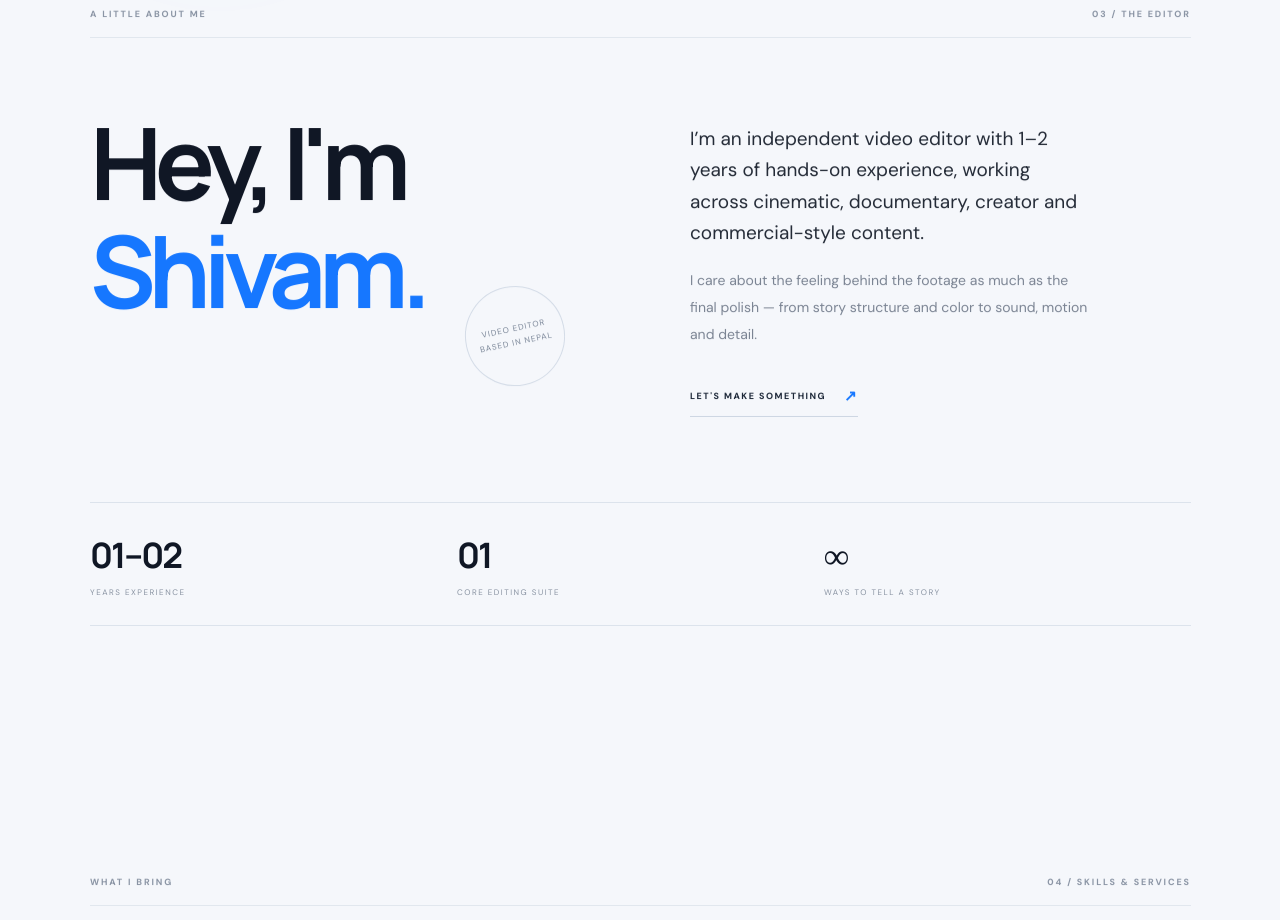
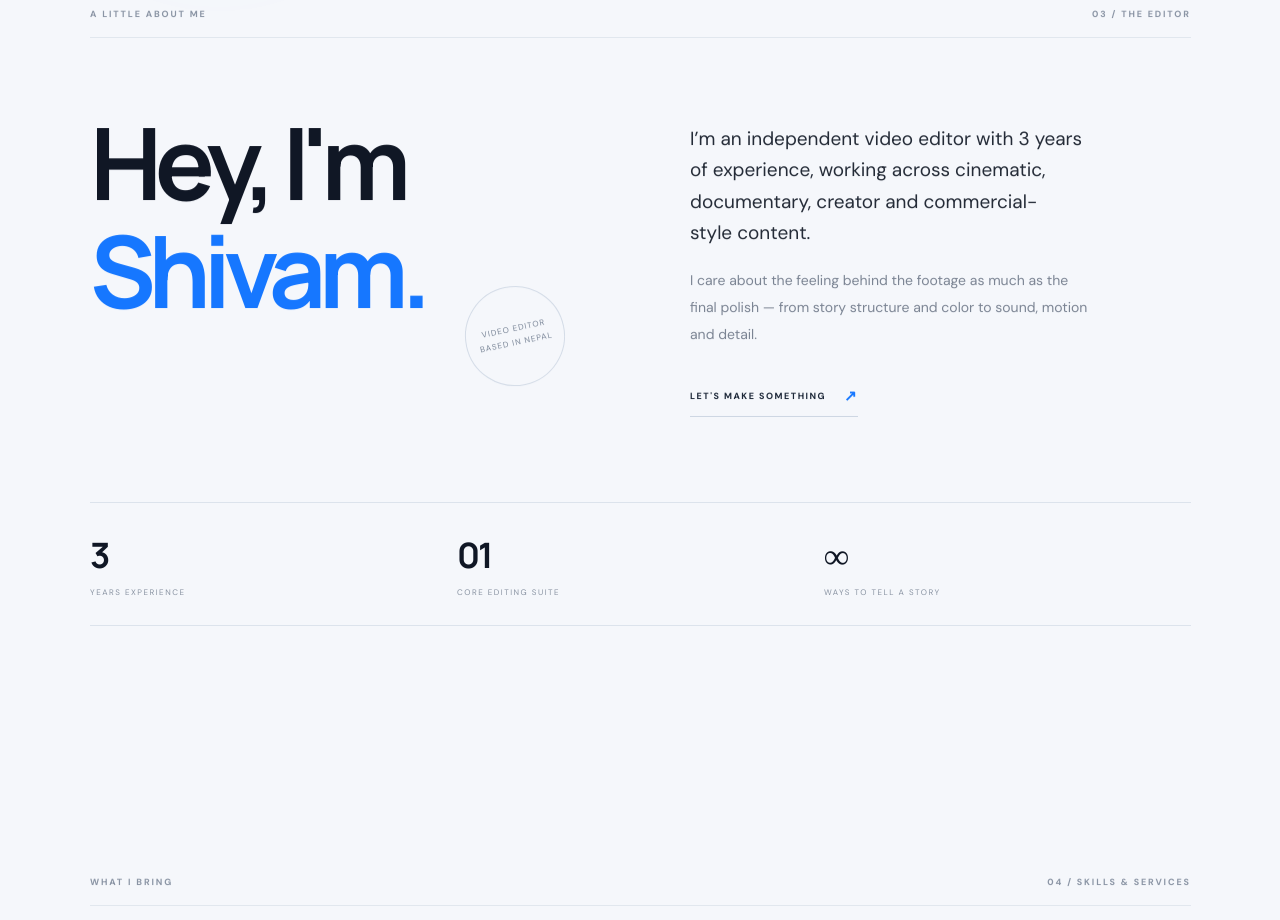
Before and after one commit to contactshivampost-source/shivam-post-production, a plain HTML site: page index.html in a window 1280 px wide. Shown: the part 5480-6400 px from the top of the page. Drawn offline with Linux system fonts and the light colour scheme.

Commit message:
Add files via upload

```diff
--- a/index.html
+++ b/index.html
@@ -158,9 +158,9 @@
       <div class="section-label reveal"><span>A LITTLE ABOUT ME</span><span>03 / THE EDITOR</span></div>
       <div class="about-grid">
         <div class="about-title reveal"><h2>Hey, I'm<br><span>Shivam.</span></h2><div class="about-stamp">VIDEO EDITOR<br>BASED IN NEPAL</div></div>
-        <div class="about-copy reveal"><p class="about-lead">I’m an independent video editor with 1–2 years of hands-on experience, working across cinematic, documentary, creator and commercial-style content.</p><p class="muted">I care about the feeling behind the footage as much as the final polish — from story structure and color to sound, motion and detail.</p><a href="#contact" class="text-link">LET'S MAKE SOMETHING <span>↗</span></a></div>
+        <div class="about-copy reveal"><p class="about-lead">I’m an independent video editor with 3 years of experience, working across cinematic, documentary, creator and commercial-style content.</p><p class="muted">I care about the feeling behind the footage as much as the final polish — from story structure and color to sound, motion and detail.</p><a href="#contact" class="text-link">LET'S MAKE SOMETHING <span>↗</span></a></div>
       </div>
-      <div class="stats-row reveal"><div><strong>01–02</strong><span>YEARS EXPERIENCE</span></div><div><strong>01</strong><span>CORE EDITING SUITE</span></div><div><strong>∞</strong><span>WAYS TO TELL A STORY</span></div></div>
+      <div class="stats-row reveal"><div><strong>3</strong><span>YEARS EXPERIENCE</span></div><div><strong>01</strong><span>CORE EDITING SUITE</span></div><div><strong>∞</strong><span>WAYS TO TELL A STORY</span></div></div>
     </section>
 
     <section class="skills section-shell" id="services">
```
